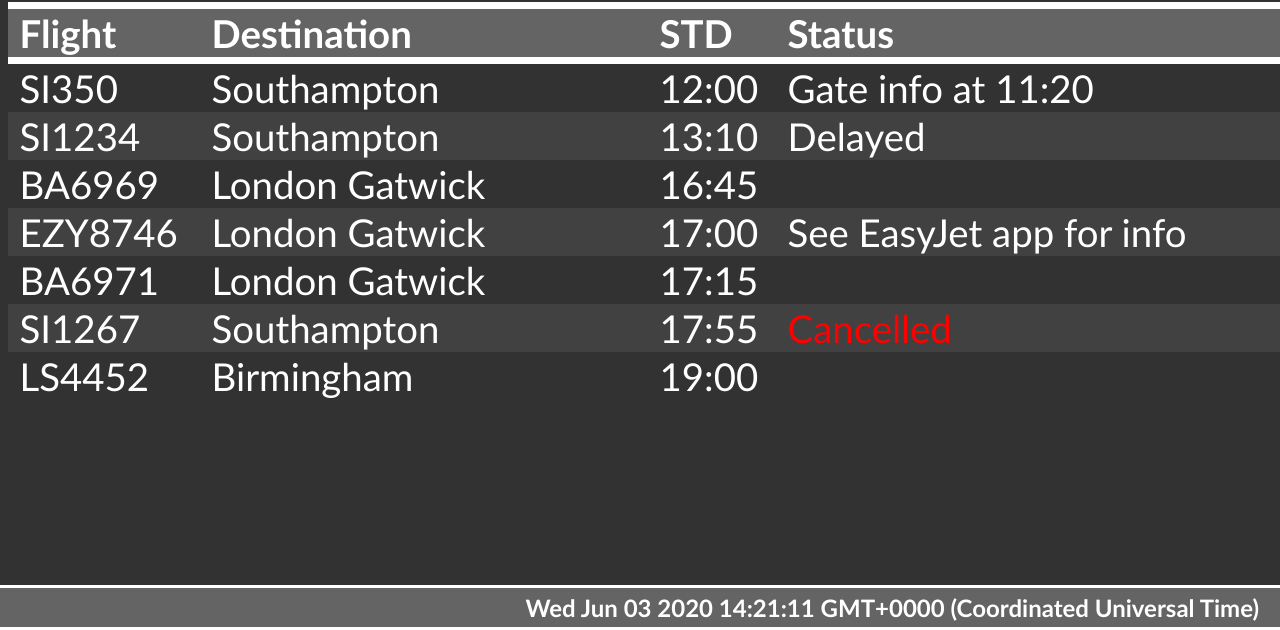
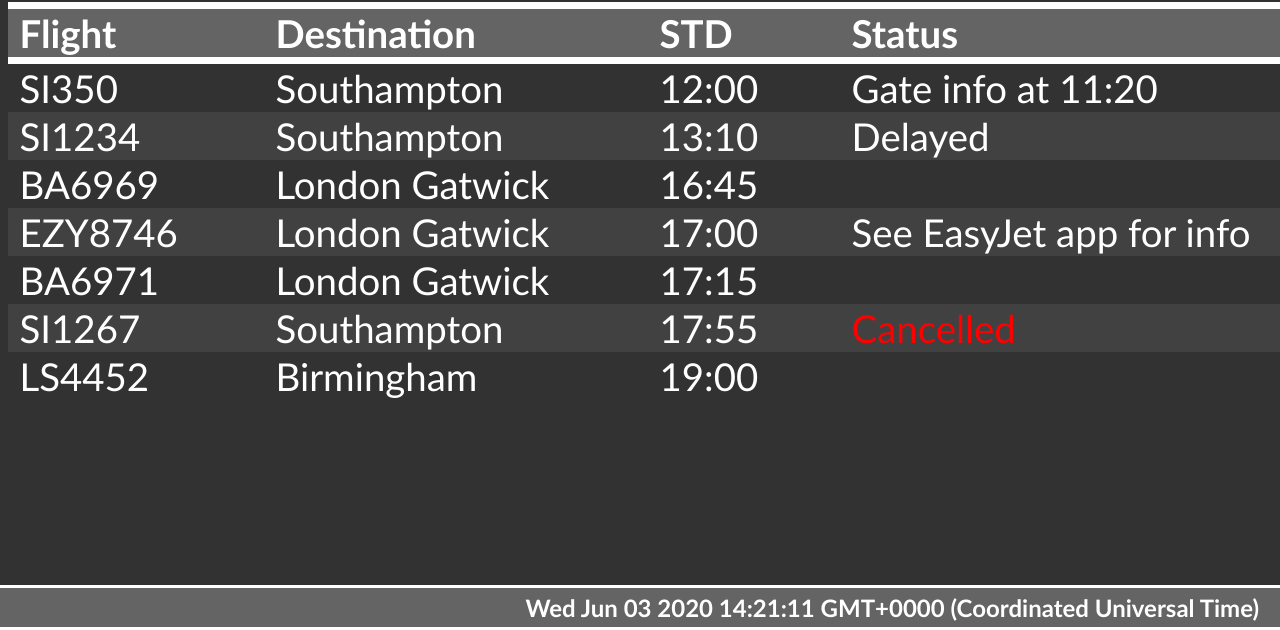
Before and after one commit to patrickhogan93/FIDstest, a plain HTML site: page index.html in a window 1280 px wide. Shown: the part 170-800 px from the top of the page. Drawn offline with Linux system fonts and the light colour scheme.

Commit message:
Update index.html

```diff
--- a/index.html
+++ b/index.html
@@ -65,9 +65,9 @@ footer  {
 
     <table>
         <colgroup>
+            <col style="width:20%">
+            <col style="width:30%">
             <col style="width:15%">
-            <col style="width:35%">
-            <col style="width:10%">
         </colgroup>
         <tr>
             <th>Flight</th>
```
